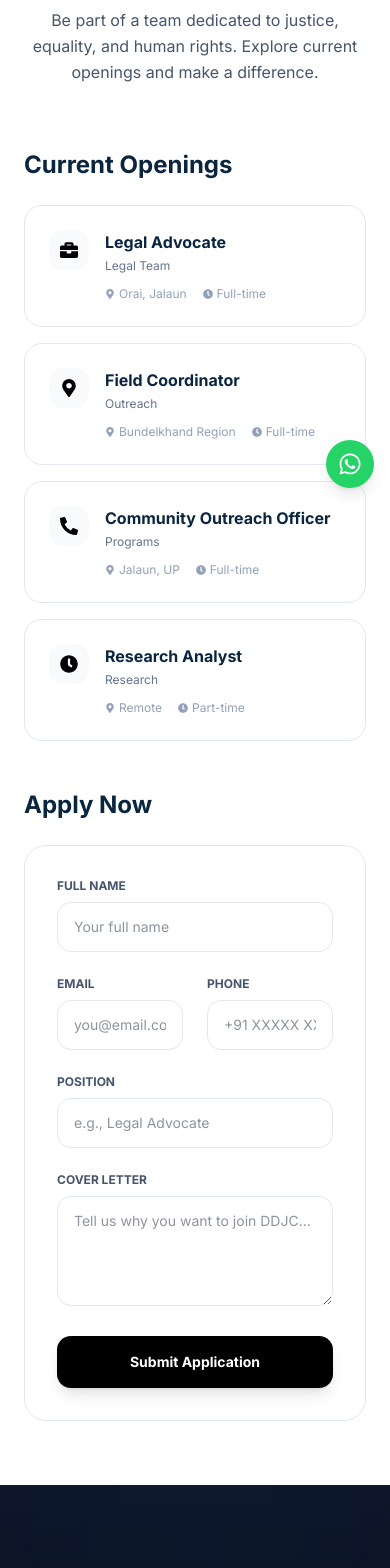
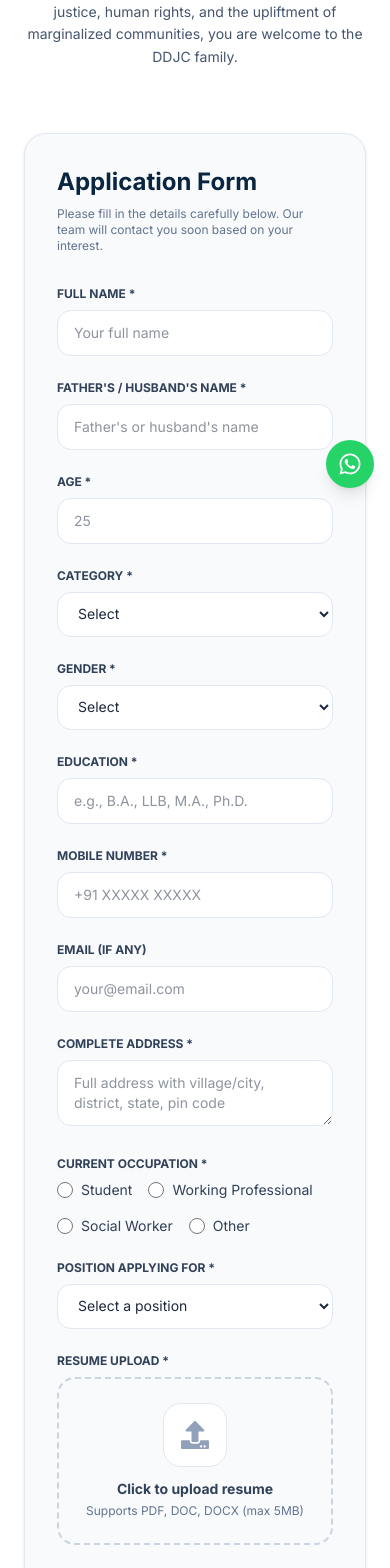
Before and after one commit to Saksham9065/ddjcprayas, a Next.js app: page /join/careers in a window 390 px wide. Shown: the part 340-1908 px from the top of the page. Built offline with nearby package versions, Linux system fonts and the light colour scheme.

Commit message:
Transform careers page into comprehensive application form with resume upload

```diff
--- a/app/(website)/join/careers/page.tsx
+++ b/app/(website)/join/careers/page.tsx
@@ -2,32 +2,87 @@
 
 import React, { useState } from "react";
 import Link from "next/link";
-import { FaArrowLeft, FaBriefcase, FaMapMarkerAlt, FaPhoneAlt, FaEnvelope, FaClock } from "react-icons/fa";
+import { FaArrowLeft, FaUserPlus, FaUpload, FaCheckCircle } from "react-icons/fa";
 
 export default function CareersPage() {
   const [formData, setFormData] = useState({
-    name: "",
-   email: "",
-    phone: "",
+    fullName: "",
+    fatherHusbandName: "",
+    age: "",
+    category: "",
+    gender: "",
+    education: "",
+    mobile: "",
+    email: "",
+    address: "",
+    occupation: "",
     position: "",
-    message: "",
+    resume: "",
+    statement: "",
   });
   const [loading, setLoading] = useState(false);
   const [success, setSuccess] = useState(false);
 
-  const handleSubmit = (e: React.FormEvent) => {
+  const handleSubmit = async (e: React.FormEvent) => {
     e.preventDefault();
     setLoading(true);
-    setTimeout(() => {
+
+    try {
+      const res = await fetch("/api/join", {
+        method: "POST",
+        headers: { "Content-Type": "application/json" },
+        body: JSON.stringify(formData),
+      });
+
+      if (res.ok) {
+        setSuccess(true);
+        setFormData({
+          fullName: "",
+          fatherHusbandName: "",
+          age: "",
+          category: "",
+          gender: "",
+          education: "",
+          mobile: "",
+          email: "",
+          address: "",
+          occupation: "",
+          position: "",
+          resume: "",
+          statement: "",
+        });
+      }
+    } catch {
+      setSuccess(true);
+      setFormData({
+        fullName: "",
+        fatherHusbandName: "",
+        age: "",
+        category: "",
+        gender: "",
+        education: "",
+        mobile: "",
+        email: "",
+        address: "",
+        occupation: "",
+        position: "",
+        resume: "",
+        statement: "",
+      });
+    } finally {
       setLoading(false);
-      setSuccess(true);
-      setFormData({ name: "", email: "", phone: "", position: "", message: "" });
-    }, 1000);
+    }
+  };
+
+  const handleChange = (
+    e: React.ChangeEvent<HTMLInputElement | HTMLSelectElement | HTMLTextAreaElement>
+  ) => {
+    setFormData({ ...formData, [e.target.name]: e.target.value });
   };
 
   return (
     <div className="bg-white min-h-screen py-16">
-      <div className="container mx-auto px-6 max-w-6xl">
+      <div className="container mx-auto px-6 max-w-4xl">
         <div className="mb-8">
           <Link href="/" className="flex items-center gap-2 text-[#0A2540] font-bold text-sm hover:underline">
             <FaArrowLeft size={12} /> Back to Home
@@ -38,124 +93,272 @@ export default function CareersPage() {
           <span className="bg-slate-50 text-[#000000] px-4 py-1.5 rounded-full text-xs font-bold uppercase tracking-widest border border-slate-200 inline-block mb-4">
             Join Our Team
           </span>
-          <h1 className="text-4xl md:text-5xl font-black text-[#0A2540] tracking-tight mb-6">
+          <h1 className="text-3xl md:text-4xl font-black text-[#0A2540] tracking-tight mb-4">
             Career Opportunities
           </h1>
-          <p className="text-slate-600 text-base md:text-lg leading-relaxed">
-            Be part of a team dedicated to justice, equality, and human rights. Explore current openings and make a difference.
+          <p className="text-slate-600 text-sm md:text-base leading-relaxed max-w-2xl mx-auto">
+            Change begins with oneself. If you wish to contribute your time, skills, and energy to social justice, human rights, and the upliftment of marginalized communities, you are welcome to the DDJC family.
           </p>
         </div>
 
-        <div className="grid lg:grid-cols-2 gap-12">
-          <div>
-<h2 className="text-2xl font-bold text-[#0A2540] mb-6">Current Openings</h2>
-                <div className="space-y-4">
-                  {[
-                    { title: "Legal Advocate", department: "Legal Team", location: "Orai, Jalaun", type: "Full-time", icon: FaBriefcase },
-                    { title: "Field Coordinator", department: "Outreach", location: "Bundelkhand Region", type: "Full-time", icon: FaMapMarkerAlt },
-                    { title: "Community Outreach Officer", department: "Programs", location: "Jalaun, UP", type: "Full-time", icon: FaPhoneAlt },
-                    { title: "Research Analyst", department: "Research", location: "Remote", type: "Part-time", icon: FaClock },
-                  ].map((job, index) => (
-                    <div key={index} className="bg-white p-6 rounded-2xl border border-slate-200 hover:border-[#1ab9cb]/30 transition-colors">
-                      <div className="flex items-start gap-4">
-                        <div className="w-10 h-10 rounded-xl bg-slate-50 text-[#000000] flex items-center justify-center shrink-0">
-                          <job.icon size={18} />
-                        </div>
-                        <div className="flex-1">
-                          <h3 className="font-bold text-[#0A2540] text-base">{job.title}</h3>
-                          <p className="text-slate-500 text-xs mt-1">{job.department}</p>
-                          <div className="flex items-center gap-4 mt-3 text-xs text-slate-400">
-                            <span className="flex items-center gap-1"><FaMapMarkerAlt size={10} /> {job.location}</span>
-                            <span className="flex items-center gap-1"><FaClock size={10} /> {job.type}</span>
-                          </div>
-                        </div>
-                      </div>
-                    </div>
-                  ))}
+        <div className="bg-slate-50 p-8 md:p-10 rounded-3xl border border-slate-200 shadow-sm">
+          {success ? (
+            <div className="text-center p-8 bg-emerald-50 border border-emerald-200 rounded-2xl space-y-4">
+              <div className="w-16 h-16 bg-emerald-100 text-emerald-600 rounded-full flex items-center justify-center mx-auto text-2xl">
+                <FaCheckCircle />
+              </div>
+              <h3 className="text-xl font-bold text-emerald-900">Application Submitted Successfully!</h3>
+              <p className="text-sm text-emerald-700 max-w-md mx-auto">
+                Thank you for your interest in joining DDJC. Our team will review your application and contact you soon.
+              </p>
             </div>
-          </div>
-
-          <div>
-            <h2 className="text-2xl font-bold text-[#0A2540] mb-6">Apply Now</h2>
-            <div className="bg-white p-8 rounded-3xl border border-slate-200">
-              {success && (
-                <div className="mb-6 p-4 bg-emerald-50 border border-emerald-200 rounded-2xl text-emerald-800 text-sm font-semibold">
-                  Thank you! Your application has been submitted successfully.
-                </div>
-              )}
+          ) : (
+            <>
+              <h2 className="text-2xl font-bold text-[#0A2540] mb-2">Application Form</h2>
+              <p className="text-slate-500 text-xs mb-8">
+                Please fill in the details carefully below. Our team will contact you soon based on your interest.
+              </p>
 
               <form onSubmit={handleSubmit} className="space-y-6">
+                <div className="grid md:grid-cols-2 gap-6">
+                  <div>
+                    <label className="block text-xs font-bold uppercase text-slate-700 mb-2">Full Name *</label>
+                    <input
+                      type="text"
+                      name="fullName"
+                      required
+                      value={formData.fullName}
+                      onChange={handleChange}
+                      className="w-full px-4 py-3 rounded-xl border border-slate-200 bg-white text-slate-800 text-sm focus:outline-none focus:border-[#000000]"
+                      placeholder="Your full name"
+                    />
+                  </div>
+                  <div>
+                    <label className="block text-xs font-bold uppercase text-slate-700 mb-2">Father&apos;s / Husband&apos;s Name *</label>
+                    <input
+                      type="text"
+                      name="fatherHusbandName"
+                      required
+                      value={formData.fatherHusbandName}
+                      onChange={handleChange}
+                      className="w-full px-4 py-3 rounded-xl border border-slate-200 bg-white text-slate-800 text-sm focus:outline-none focus:border-[#000000]"
+                      placeholder="Father&apos;s or husband&apos;s name"
+                    />
+                  </div>
+                </div>
+
+                <div className="grid md:grid-cols-3 gap-6">
+                  <div>
+                    <label className="block text-xs font-bold uppercase text-slate-700 mb-2">Age *</label>
+                    <input
+                      type="number"
+                      name="age"
+                      required
+                      min="18"
+                      max="100"
+                      value={formData.age}
+                      onChange={handleChange}
+                      className="w-full px-4 py-3 rounded-xl border border-slate-200 bg-white text-slate-800 text-sm focus:outline-none focus:border-[#000000]"
+                      placeholder="25"
+                    />
+                  </div>
+                  <div>
+                    <label className="block text-xs font-bold uppercase text-slate-700 mb-2">Category *</label>
+                    <select
+                      name="category"
+                      required
+                      value={formData.category}
+                      onChange={handleChange}
+                      className="w-full px-4 py-3 rounded-xl border border-slate-200 bg-white text-slate-800 text-sm focus:outline-none focus:border-[#000000]"
+                    >
+                      <option value="">Select</option>
+                      <option value="SC">SC</option>
+                      <option value="ST">ST</option>
+                      <option value="OBC">OBC</option>
+                      <option value="Minorities">Minorities</option>
+                      <option value="General">General</option>
+                    </select>
+                  </div>
+                  <div>
+                    <label className="block text-xs font-bold uppercase text-slate-700 mb-2">Gender *</label>
+                    <select
+                      name="gender"
+                      required
+                      value={formData.gender}
+                      onChange={handleChange}
+                      className="w-full px-4 py-3 rounded-xl border border-slate-200 bg-white text-slate-800 text-sm focus:outline-none focus:border-[#000000]"
+                    >
+                      <option value="">Select</option>
+                      <option value="Male">Male</option>
+                      <option value="Female">Female</option>
+                      <option value="Others">Others</option>
+                    </select>
+                  </div>
+                </div>
+
                 <div>
-                  <label className="block text-xs font-bold uppercase text-slate-600 mb-2">Full Name</label>
+                  <label className="block text-xs font-bold uppercase text-slate-700 mb-2">Education *</label>
                   <input
                     type="text"
+                    name="education"
                     required
-                    value={formData.name}
-                    onChange={(e) => setFormData({ ...formData, name: e.target.value })}
-                    className="w-full px-4 py-3.5 rounded-xl border border-slate-200 bg-white text-slate-800 text-sm focus:outline-none focus:border-[#000000]"
-                    placeholder="Your full name"
+                    value={formData.education}
+                    onChange={handleChange}
+                    className="w-full px-4 py-3 rounded-xl border border-slate-200 bg-white text-slate-800 text-sm focus:outline-none focus:border-[#000000]"
+                    placeholder="e.g., B.A., LLB, M.A., Ph.D."
                   />
                 </div>
 
-                <div className="grid grid-cols-2 gap-6">
+                <div className="grid md:grid-cols-2 gap-6">
                   <div>
-                    <label className="block text-xs font-bold uppercase text-slate-600 mb-2">Email</label>
+                    <label className="block text-xs font-bold uppercase text-slate-700 mb-2">Mobile Number *</label>
                     <input
-                      type="email"
+                      type="tel"
+                      name="mobile"
                       required
-                      value={formData.email}
-                      onChange={(e) => setFormData({ ...formData, email: e.target.value })}
-                      className="w-full px-4 py-3.5 rounded-xl border border-slate-200 bg-white text-slate-800 text-sm focus:outline-none focus:border-[#000000]"
-                      placeholder="you@email.com"
+                      value={formData.mobile}
+                      onChange={handleChange}
+                      className="w-full px-4 py-3 rounded-xl border border-slate-200 bg-white text-slate-800 text-sm focus:outline-none focus:border-[#000000]"
+                      placeholder="+91 XXXXX XXXXX"
                     />
                   </div>
                   <div>
-                    <label className="block text-xs font-bold uppercase text-slate-600 mb-2">Phone</label>
+                    <label className="block text-xs font-bold uppercase text-slate-700 mb-2">Email (if any)</label>
                     <input
-                      type="tel"
-                      required
-                      value={formData.phone}
-                      onChange={(e) => setFormData({ ...formData, phone: e.target.value })}
-                      className="w-full px-4 py-3.5 rounded-xl border border-slate-200 bg-white text-slate-800 text-sm focus:outline-none focus:border-[#000000]"
-                      placeholder="+91 XXXXX XXXXX"
+                      type="email"
+                      name="email"
+                      value={formData.email}
+                      onChange={handleChange}
+                      className="w-full px-4 py-3 rounded-xl border border-slate-200 bg-white text-slate-800 text-sm focus:outline-none focus:border-[#000000]"
+                      placeholder="your@email.com"
                     />
                   </div>
                 </div>
 
                 <div>
-                  <label className="block text-xs font-bold uppercase text-slate-600 mb-2">Position</label>
-                  <input
-                    type="text"
+                  <label className="block text-xs font-bold uppercase text-slate-700 mb-2">Complete Address *</label>
+                  <textarea
+                    name="address"
                     required
-                    value={formData.position}
-                    onChange={(e) => setFormData({ ...formData, position: e.target.value })}
-                    className="w-full px-4 py-3.5 rounded-xl border border-slate-200 bg-white text-slate-800 text-sm focus:outline-none focus:border-[#000000]"
-                    placeholder="e.g., Legal Advocate"
+                    rows={2}
+                    value={formData.address}
+                    onChange={handleChange}
+                    className="w-full px-4 py-3 rounded-xl border border-slate-200 bg-white text-slate-800 text-sm focus:outline-none focus:border-[#000000]"
+                    placeholder="Full address with village/city, district, state, pin code"
                   />
                 </div>
 
                 <div>
-                  <label className="block text-xs font-bold uppercase text-slate-600 mb-2">Cover Letter</label>
+                  <label className="block text-xs font-bold uppercase text-slate-700 mb-2">Current Occupation *</label>
+                  <div className="flex flex-wrap gap-4">
+                    {[
+                      { value: "Student", label: "Student" },
+                      { value: "Working Professional", label: "Working Professional" },
+                      { value: "Social Worker", label: "Social Worker" },
+                      { value: "Other", label: "Other" },
+                    ].map((opt) => (
+                      <label key={opt.value} className="flex items-center gap-2 cursor-pointer">
+                        <input
+                          type="radio"
+                          name="occupation"
+                          value={opt.value}
+                          required
+                          checked={formData.occupation === opt.value}
+                          onChange={handleChange}
+                          className="accent-[#000000] w-4 h-4"
+                        />
+                        <span className="text-sm text-slate-700">{opt.label}</span>
+                      </label>
+                    ))}
+                  </div>
+                </div>
+
+                <div>
+                  <label className="block text-xs font-bold uppercase text-slate-700 mb-2">Position Applying For *</label>
+                  <select
+                    name="position"
+                    required
+                    value={formData.position}
+                    onChange={handleChange}
+                    className="w-full px-4 py-3 rounded-xl border border-slate-200 bg-white text-slate-800 text-sm focus:outline-none focus:border-[#000000]"
+                  >
+                    <option value="">Select a position</option>
+                    <option value="Legal Advocate">Legal Advocate</option>
+                    <option value="Field Coordinator">Field Coordinator</option>
+                    <option value="Community Outreach Officer">Community Outreach Officer</option>
+                    <option value="Research Analyst">Research Analyst</option>
+                  </select>
+                </div>
+
+                <div>
+                  <label className="block text-xs font-bold uppercase text-slate-700 mb-2">Resume Upload *</label>
+                  <div
+                    onClick={() => document.getElementById("resume-file")?.click()}
+                    className={`border-2 border-dashed rounded-2xl p-6 text-center cursor-pointer transition-colors ${
+                      formData.resume
+                        ? "border-emerald-400 bg-emerald-50"
+                        : "border-slate-300 bg-slate-50 hover:border-slate-400 hover:bg-slate-100"
+                    }`}
+                  >
+                    <input
+                      id="resume-file"
+                      type="file"
+                      accept=".pdf,.doc,.docx"
+                      className="hidden"
+                      onChange={(e) => {
+                        const file = e.target.files?.[0];
+                        if (file) {
+                          setFormData({ ...formData, resume: file.name });
+                        }
+                      }}
+                    />
+                    {formData.resume ? (
+                      <div className="space-y-3">
+                        <div className="w-16 h-16 bg-emerald-100 text-emerald-600 rounded-2xl flex items-center justify-center mx-auto">
+                          <FaUpload size={24} />
+                        </div>
+                        <p className="text-sm font-bold text-emerald-700">{formData.resume}</p>
+                        <p className="text-xs text-slate-500">Click to replace</p>
+                      </div>
+                    ) : (
+                      <div className="space-y-3">
+                        <div className="w-16 h-16 bg-white rounded-2xl flex items-center justify-center mx-auto text-slate-400 border border-slate-200">
+                          <FaUpload size={28} />
+                        </div>
+                        <div>
+                          <p className="text-sm font-bold text-slate-700">Click to upload resume</p>
+                          <p className="text-xs text-slate-500 mt-1">Supports PDF, DOC, DOCX (max 5MB)</p>
+                        </div>
+                      </div>
+                    )}
+                  </div>
+                </div>
+
+                <div>
+                  <label className="block text-xs font-bold uppercase text-slate-700 mb-2">Brief Statement of Purpose *</label>
+                  <p className="text-xs text-slate-500 mb-2">Why do you want to join DDJC and what is your past experience (if any)?</p>
                   <textarea
+                    name="statement"
+                    required
                     rows={4}
-                    required
-                    value={formData.message}
-                    onChange={(e) => setFormData({ ...formData, message: e.target.value })}
-                    className="w-full px-4 py-3.5 rounded-xl border border-slate-200 bg-white text-slate-800 text-sm focus:outline-none focus:border-[#000000]"
-                    placeholder="Tell us why you want to join DDJC..."
+                    value={formData.statement}
+                    onChange={handleChange}
+                    className="w-full px-4 py-3 rounded-xl border border-slate-200 bg-white text-slate-800 text-sm focus:outline-none focus:border-[#000000]"
+                    placeholder="Tell us why you want to join DDJC and share any relevant past experience..."
                   />
                 </div>
 
                 <button
                   type="submit"
                   disabled={loading}
-                  className="w-full bg-[#000000] hover:bg-slate-600 text-white font-bold px-6 py-4 rounded-xl text-sm transition-all shadow-lg disabled:opacity-60"
+                  className="w-full bg-[#000000] hover:bg-slate-600 text-white font-bold px-8 py-4 rounded-xl text-sm transition-all shadow-lg disabled:opacity-60 flex items-center justify-center gap-2"
                 >
+                  <FaUserPlus size={14} />
                   {loading ? "Submitting..." : "Submit Application"}
                 </button>
               </form>
-            </div>
-          </div>
+            </>
+          )}
         </div>
       </div>
     </div>
```
